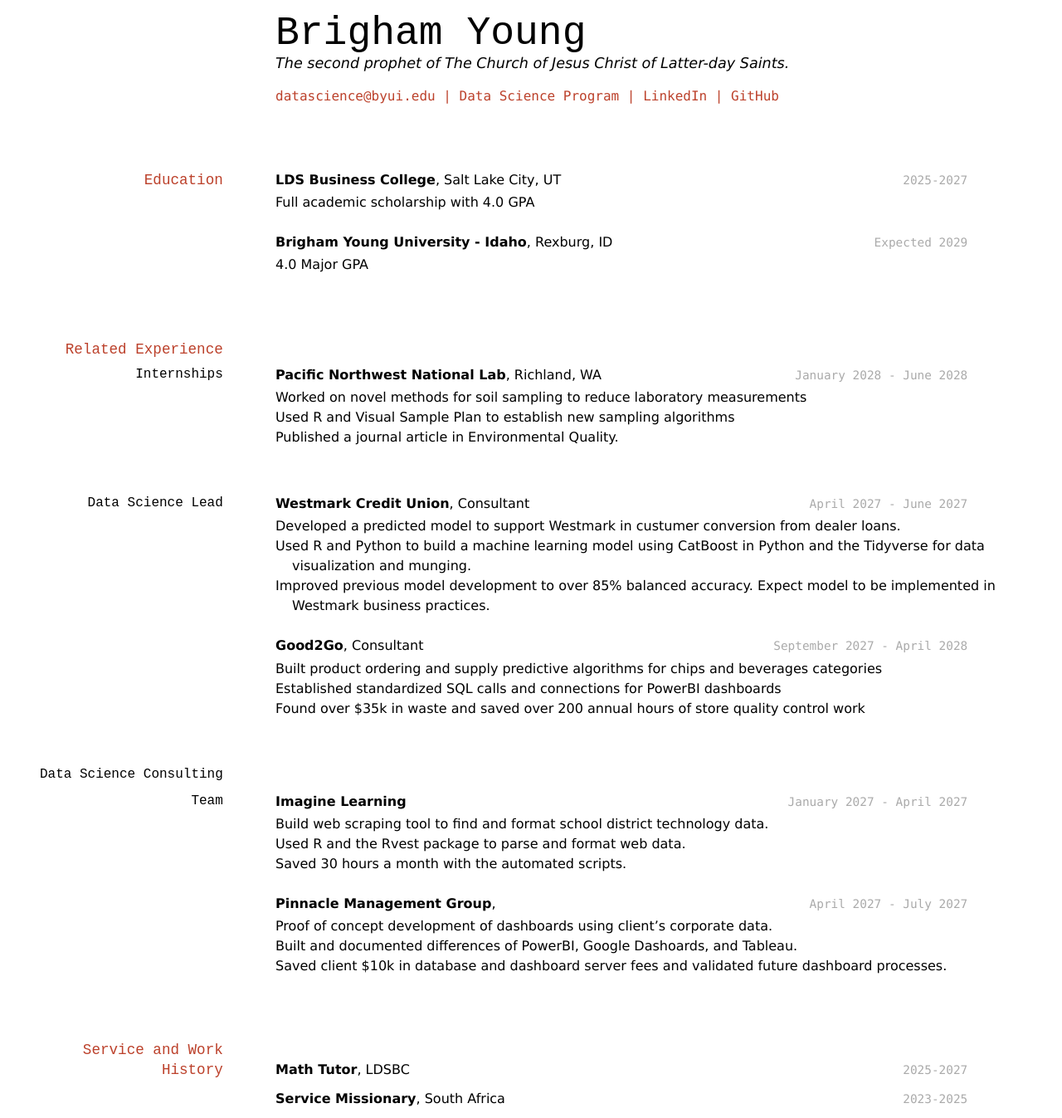
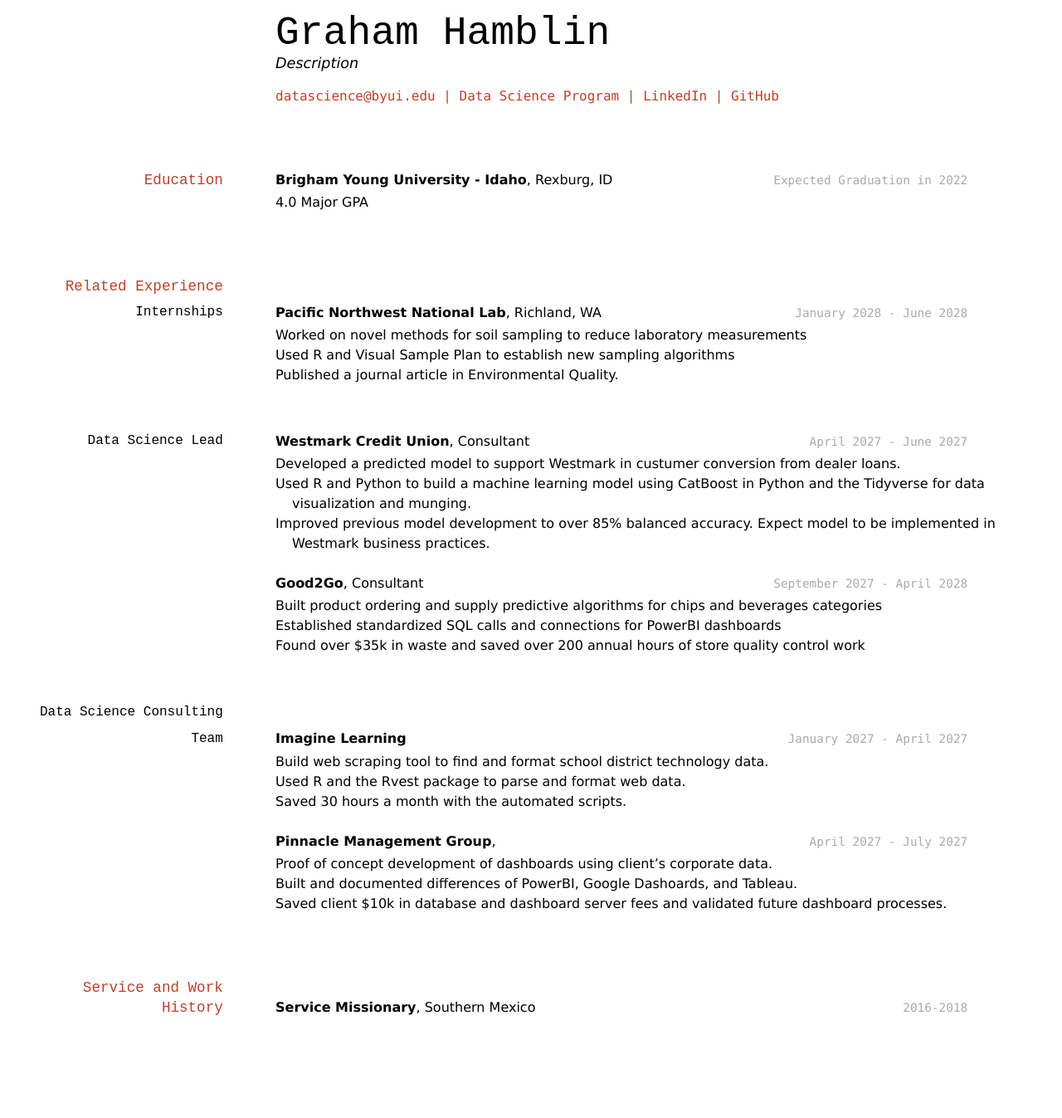
Before and after one commit to Kohler-Resume/hghamblin_resume, a Jekyll site: the page built from docs/index.md, in a window 1280 px wide. Shown: the whole page at 83% size. Built offline with Jekyll 4.4.1, drawn with Linux system fonts in a browser that asks for light colours; after the commit the page ends 1237 px from its top, so only the background shows below that.

Commit message:
Update resume

```diff
--- a/docs/index.md
+++ b/docs/index.md
@@ -1,9 +1,9 @@
 ---
 layout: cv
-title: Brigham Young's Resume
+title: Graham Hamblin's Resume
 ---
-# Brigham Young
-The second prophet of The Church of Jesus Christ of Latter-day Saints.
+# Graham Hamblin
+Description
 
 <div id="webaddress">
 <a href="datascience@byui.edu">datascience@byui.edu</a>
@@ -16,12 +16,7 @@ The second prophet of The Church of Jesus Christ of Latter-day Saints.
 
 ## Education
 
-`2025-2027`
-__LDS Business College__, Salt Lake City, UT
-
-- Full academic scholarship with 4.0 GPA
-
-`Expected 2029`
+`Expected Graduation in 2022`
 __Brigham Young University - Idaho__, Rexburg, ID
 
 - 4.0 Major GPA
@@ -73,12 +68,8 @@ __Pinnacle Management Group__,
 
 ## Service and Work History
 
-`2025-2027`
-__Math Tutor__, LDSBC
-
-
-`2023-2025`
-__Service Missionary__, South Africa
+`2016-2018`
+__Service Missionary__, Southern Mexico
 
 
 
```
